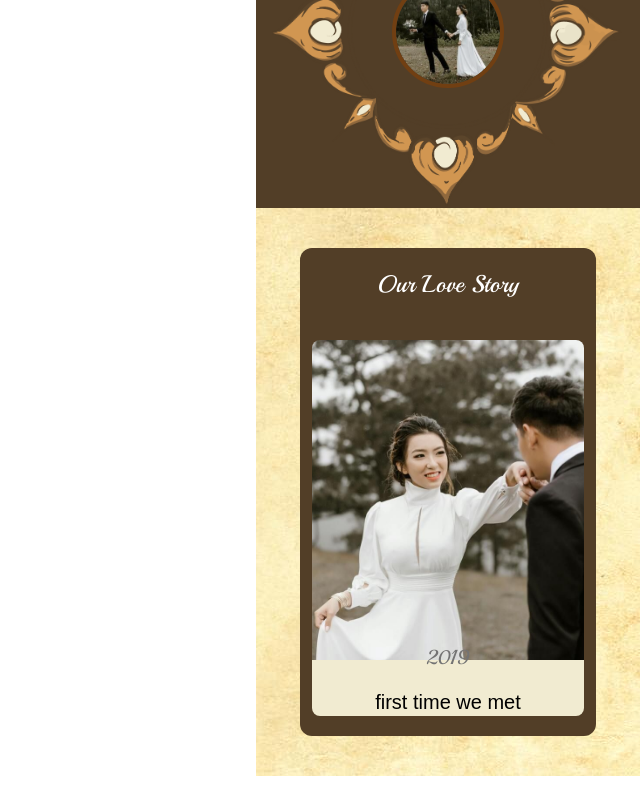
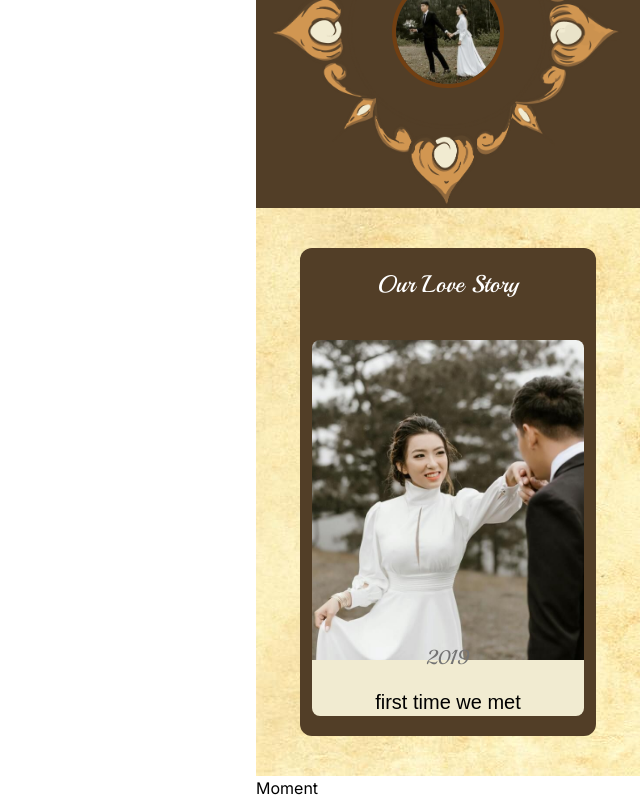
Before and after one commit to Orizaaaaa/undangandigital, a Next.js app: page /view/bali in a window 1280 px wide. Shown: the part 2277-3077 px from the top of the page, without its empty margins (640-1280 px from the left). Before the commit the page ends 3053 px from the top, so only its background shows below. Built offline with nearby package versions, Linux system fonts and the light colour scheme; a web font is replaced by a local one.

Commit message:
create momoent page

```diff
--- a/src/app/view/bali/page.tsx
+++ b/src/app/view/bali/page.tsx
@@ -7,6 +7,7 @@ import { forumFont, playballFont } from "@/app/utils/font";
 import Intro from "@/app/components/organism/baliTheme/intro";
 import DetailInfo from "@/app/components/organism/baliTheme/detail";
 import LoveStory from "@/app/components/organism/baliTheme/loveStory";
+import Moment from "@/app/components/organism/baliTheme/moment";
 
 
 const BaliTheme = () => {
@@ -17,6 +18,7 @@ const BaliTheme = () => {
                 <Intro />
                 <DetailInfo />
                 <LoveStory />
+                <Moment />
             </section>
         </LayoutTheme >
     )
```
